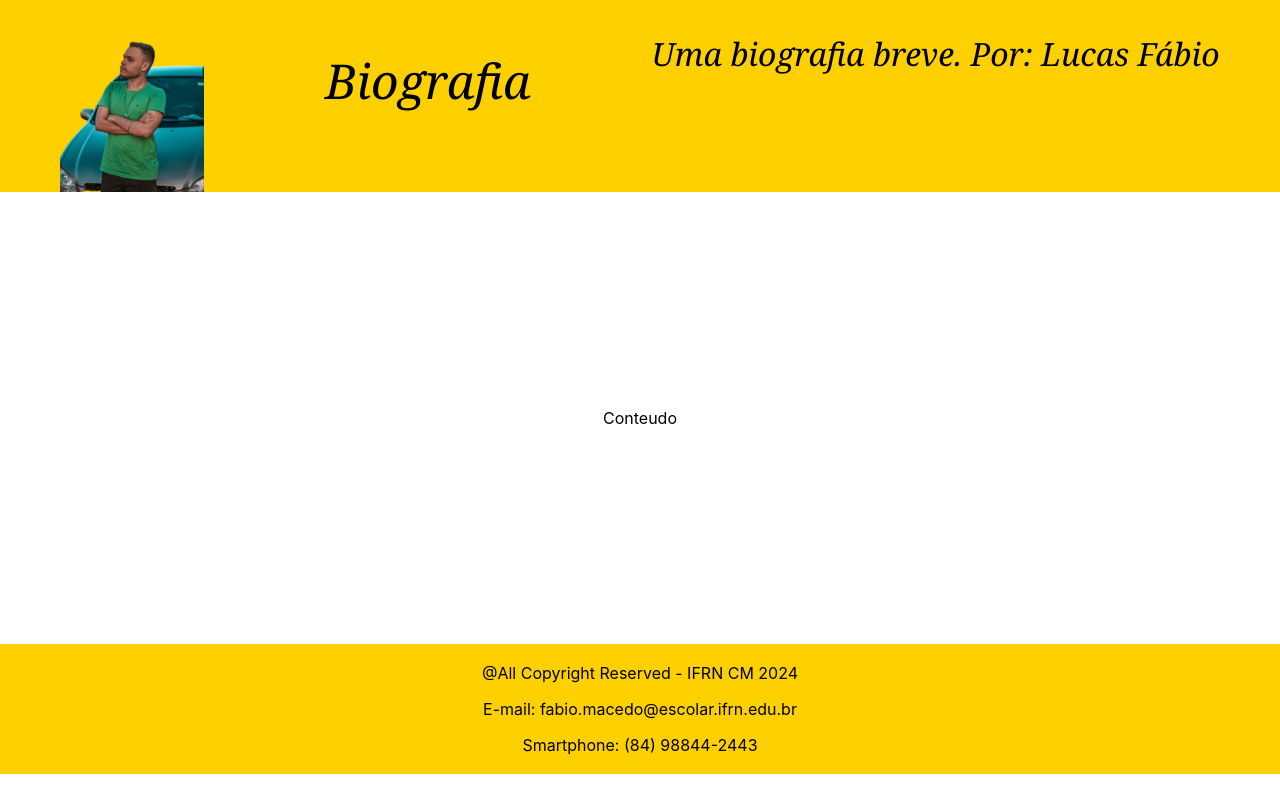
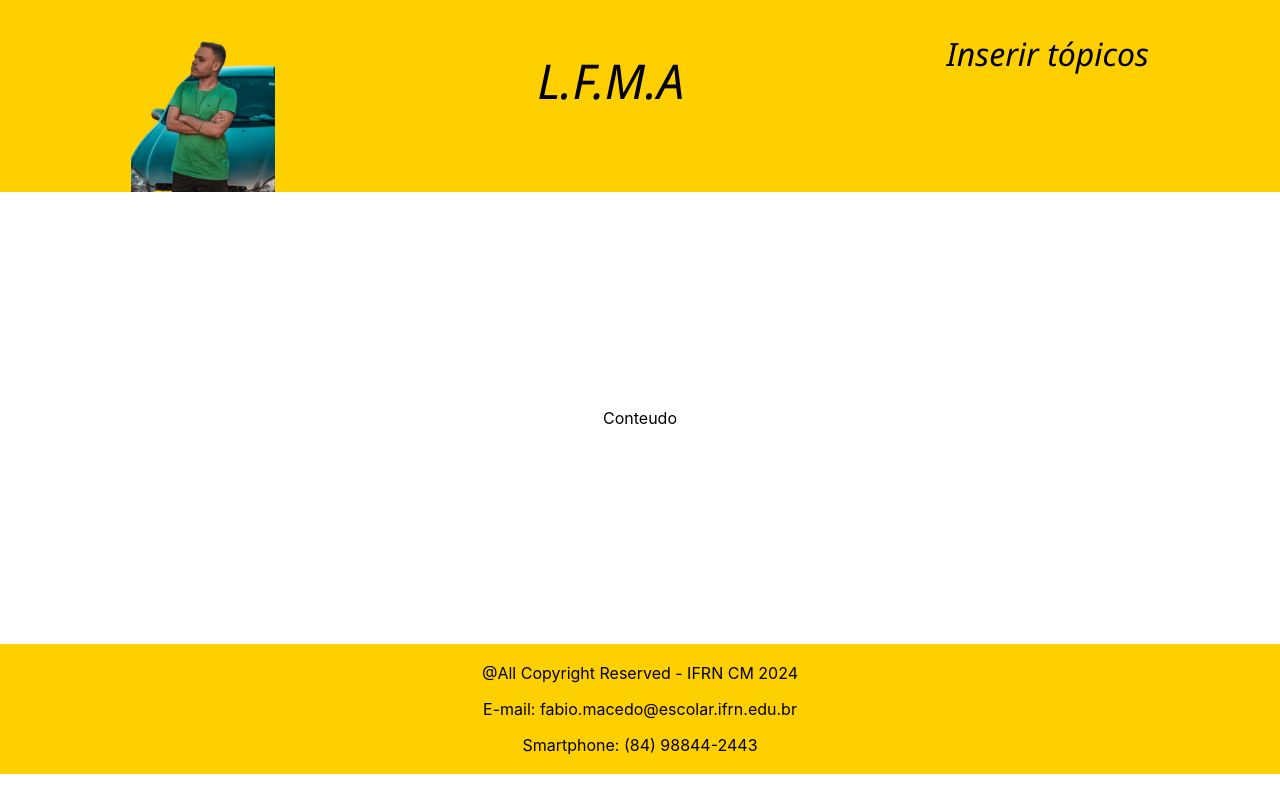
Before and after one commit to fabiomace/fava23, a React (Create React App) app: page / in a window 1280 px wide. Built offline with nearby package versions, Linux system fonts and the light colour scheme.

Commit message:
att textos

```diff
--- a/public/index.html
+++ b/public/index.html
@@ -1,7 +1,7 @@
 <!DOCTYPE html>
-<html lang="en">
+<html lang="pt-br">
   <head>
-    <meta charset="utf-8" />
+    <meta charset="utf-3" />
     <link rel="icon" href="%PUBLIC_URL%/favicon.ico" />
     <meta name="viewport" content="width=device-width, initial-scale=1" />
     <meta name="theme-color" content="#000000" />
@@ -24,7 +24,7 @@
       work correctly both with client-side routing and a non-root public URL.
       Learn how to configure a non-root public URL by running `npm run build`.
     -->
-    <title>React App</title>
+    <title>Biografia Pessoal - LFMA</title>
   </head>
   <body>
     <noscript>You need to enable JavaScript to run this app.</noscript>
--- a/src/App.js
+++ b/src/App.js
@@ -9,7 +9,7 @@ function App() {
   OlaMundo();
   return (
     <>
-   <Cabecalho logo="logo192.png" titulo='Biografia' subtitulo="Uma biografia breve. Por: Lucas Fábio"/>
+   <Cabecalho logo="logo192.png" titulo='L.F.M.A' subtitulo="Inserir tópicos"/>
    <Conteudo/>
    <Rodape/>
    </>
--- a/src/componentes/Cabecalho/Cabecalho.module.css
+++ b/src/componentes/Cabecalho/Cabecalho.module.css
@@ -5,17 +5,19 @@
 }
 
 .titulo{
+    display: flex;
     font-size: 3em;
     color: black;
     background-color: #ffd000;
-    text-align: left;
-    font-family: Georgia, 'Times New Roman', Times, serif;
+    text-align: center;
+    font-family:'Segoe UI', Tahoma, Geneva, Verdana, sans-serif;
     font-style: italic;
 }
 
 .subtitulo{
+    display: flex;
     font-size: 2em;
     text-align: center;
+    font-family:'Segoe UI', Tahoma, Geneva, Verdana, sans-serif;
     font-style: italic;
-    font-family: Georgia, 'Times New Roman', Times, serif;
 }
```
